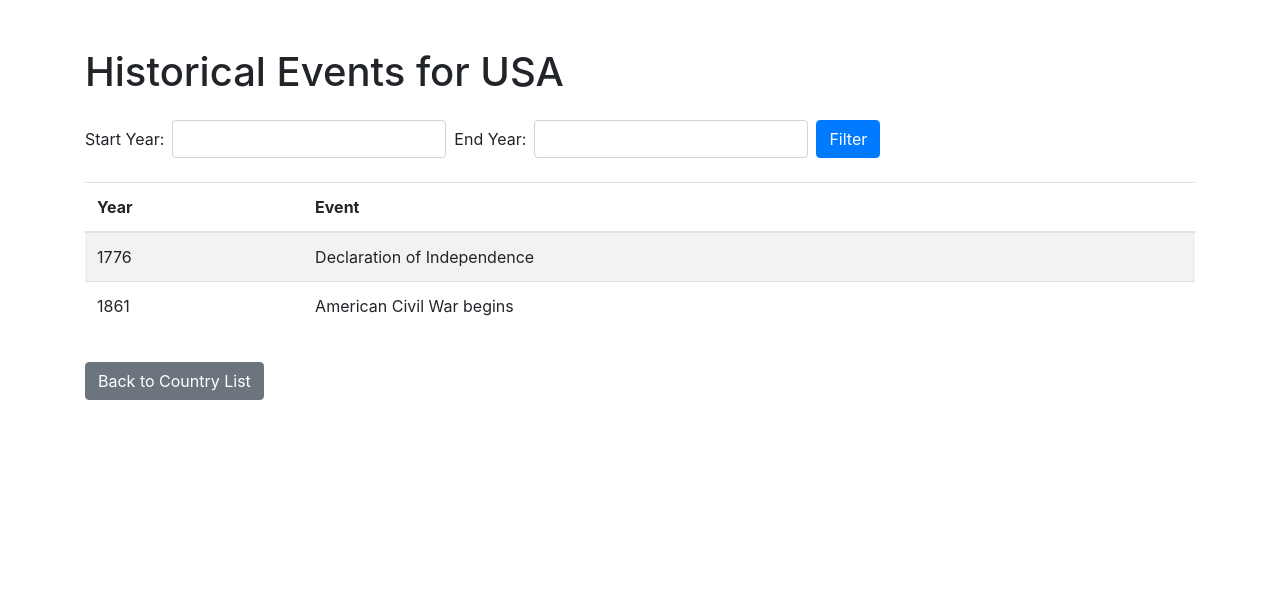
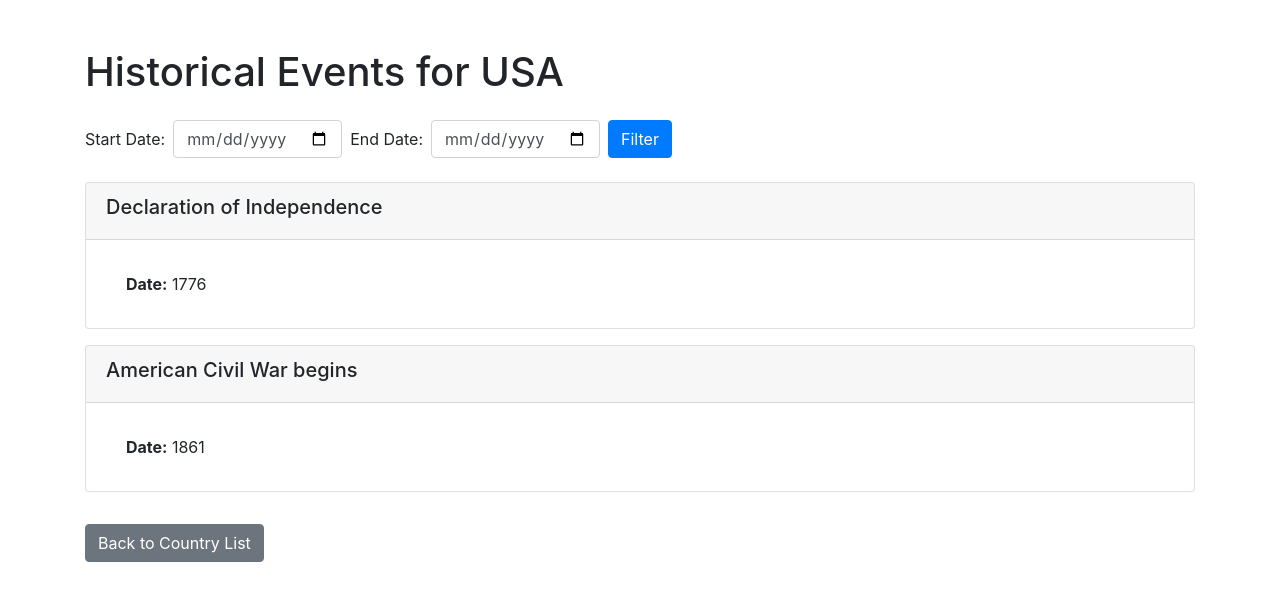
Before and after one commit to Neoslight/JulesTest, a Flask app: page /country/USA in a window 1280 px wide. Shown: the part 76-677 px from the top of the page. Run offline with Flask 3, Linux system fonts and the light colour scheme; some libraries are stand-ins or nearby versions.

Commit message:
This commit significantly enhances the application's data model to store more detailed and structured information about historical events.
The `Event` model has been updated to include fields for:
- A longer description.
- Event type and era for categorization.
- Flexible date handling with start dates, end dates, and a text descriptor.
- Detailed location information, including a name and coordinates for future mapping features.

The migration script, application forms, and display templates have all been updated to support this richer data model. The README has also been updated to document the new schema.

```diff
--- a/app.py
+++ b/app.py
@@ -1,6 +1,7 @@
 from flask import Flask, render_template, url_for, request, redirect
 from src.models import db, Country, Event
 import config
+import datetime
 
 app = Flask(__name__, template_folder='src/templates', static_folder='src/static')
 app.config.from_object(config)
@@ -19,38 +20,35 @@ def country_events(country_name):
 
     query = Event.query.filter_by(country_id=country.id)
 
-    start_year_str = request.args.get('start_year', '')
-    end_year_str = request.args.get('end_year', '')
+    start_date_str = request.args.get('start_date', '')
+    end_date_str = request.args.get('end_date', '')
 
-    start_year = int(start_year_str) if start_year_str.isdigit() else None
-    end_year = int(end_year_str) if end_year_str.isdigit() else None
+    start_date = datetime.datetime.strptime(start_date_str, '%Y-%m-%d').date() if start_date_str else None
+    end_date = datetime.datetime.strptime(end_date_str, '%Y-%m-%d').date() if end_date_str else None
 
-    if start_year:
-        query = query.filter(Event.year >= start_year)
-    if end_year:
-        query = query.filter(Event.year <= end_year)
+    if start_date:
+        query = query.filter(Event.date_start >= start_date)
+    if end_date:
+        query = query.filter(Event.date_start <= end_date)
 
-    events = query.order_by(Event.year).all()
+    events = query.order_by(Event.date_start).all()
 
     return render_template('country_events.html',
                            country=country,
                            events=events,
-                           start_year=start_year or '',
-                           end_year=end_year or '')
+                           start_date=start_date_str,
+                           end_date=end_date_str)
 
 @app.route('/add', methods=['GET', 'POST'])
 def add_event():
     """Handles adding a new event."""
     if request.method == 'POST':
-        country_name = request.form['country']
-        year_str = request.form['year']
-        event_desc = request.form['event']
+        country_name = request.form.get('country')
+        title = request.form.get('title')
 
-        if not country_name or not year_str.isdigit() or not event_desc:
+        if not country_name or not title:
             # Simple validation, could be improved with flashing messages
             return redirect(url_for('add_event'))
-
-        year = int(year_str)
 
         # Find or create the country
         country = Country.query.filter_by(name=country_name).first()
@@ -59,8 +57,32 @@ def add_event():
             db.session.add(country)
             db.session.commit()
 
+        # Convert date strings to date objects, handling empty strings
+        date_start_str = request.form.get('date_start')
+        date_end_str = request.form.get('date_end')
+        date_start = datetime.datetime.strptime(date_start_str, '%Y-%m-%d').date() if date_start_str else None
+        date_end = datetime.datetime.strptime(date_end_str, '%Y-%m-%d').date() if date_end_str else None
+
+        # Convert lat/lon to float, handling empty strings
+        lat_str = request.form.get('location_latitude')
+        lon_str = request.form.get('location_longitude')
+        lat = float(lat_str) if lat_str else None
+        lon = float(lon_str) if lon_str else None
+
         # Create the new event
-        new_event = Event(year=year, event=event_desc, country_id=country.id)
+        new_event = Event(
+            title=title,
+            description=request.form.get('description'),
+            date_start=date_start,
+            date_end=date_end,
+            date_descriptor=request.form.get('date_descriptor'),
+            location_name=request.form.get('location_name'),
+            location_latitude=lat,
+            location_longitude=lon,
+            event_type=request.form.get('event_type'),
+            era=request.form.get('era'),
+            country_id=country.id
+        )
         db.session.add(new_event)
         db.session.commit()
 
--- a/src/templates/country_events.html
+++ b/src/templates/country_events.html
@@ -7,35 +7,54 @@
 
     <form method="get" class="form-inline mt-4 mb-4">
         <div class="form-group mr-2">
-            <label for="start_year" class="mr-2">Start Year:</label>
-            <input type="number" class="form-control" id="start_year" name="start_year" value="{{ start_year }}">
+            <label for="start_date" class="mr-2">Start Date:</label>
+            <input type="date" class="form-control" id="start_date" name="start_date" value="{{ start_date }}">
         </div>
         <div class="form-group mr-2">
-            <label for="end_year" class="mr-2">End Year:</label>
-            <input type="number" class="form-control" id="end_year" name="end_year" value="{{ end_year }}">
+            <label for="end_date" class="mr-2">End Date:</label>
+            <input type="date" class="form-control" id="end_date" name="end_date" value="{{ end_date }}">
         </div>
         <button type="submit" class="btn btn-primary">Filter</button>
     </form>
 
     {% if events %}
-        <table class="table table-striped">
-            <thead>
-                <tr>
-                    <th scope="col">Year</th>
-                    <th scope="col">Event</th>
-                </tr>
-            </thead>
-            <tbody>
-                {% for event in events %}
-                    <tr>
-                        <td>{{ event.year }}</td>
-                        <td>{{ event.event }}</td>
-                    </tr>
-                {% endfor %}
-            </tbody>
-        </table>
+        <div class="mt-4">
+            {% for event in events %}
+                <div class="card mb-3">
+                    <div class="card-header">
+                        <h5>{{ event.title }}</h5>
+                    </div>
+                    <div class="card-body">
+                        {% if event.description %}
+                            <p class="card-text">{{ event.description }}</p>
+                        {% endif %}
+                        <ul class="list-group list-group-flush">
+                            {% if event.date_descriptor %}
+                                <li class="list-group-item"><strong>Date:</strong> {{ event.date_descriptor }}</li>
+                            {% elif event.date_start %}
+                                <li class="list-group-item">
+                                    <strong>Date:</strong> {{ event.date_start.strftime('%B %d, %Y') }}
+                                    {% if event.date_end and event.date_end != event.date_start %}
+                                        to {{ event.date_end.strftime('%B %d, %Y') }}
+                                    {% endif %}
+                                </li>
+                            {% endif %}
+                            {% if event.location_name %}
+                                <li class="list-group-item"><strong>Location:</strong> {{ event.location_name }}</li>
+                            {% endif %}
+                            {% if event.event_type %}
+                                <li class="list-group-item"><strong>Type:</strong> {{ event.event_type }}</li>
+                            {% endif %}
+                            {% if event.era %}
+                                <li class="list-group-item"><strong>Era:</strong> {{ event.era }}</li>
+                            {% endif %}
+                        </ul>
+                    </div>
+                </div>
+            {% endfor %}
+        </div>
     {% else %}
-        <p>No events found for this period.</p>
+        <p class="mt-4">No events found for this period.</p>
     {% endif %}
 
     <a href="{{ url_for('index') }}" class="btn btn-secondary mt-3">Back to Country List</a>
```
Also changed, not shown: migrate_data.py (+6 -2 lines), src/models.py (+19 -3 lines), src/templates/add_event.html (+44 -6 lines), README.md, instance/events.db.
